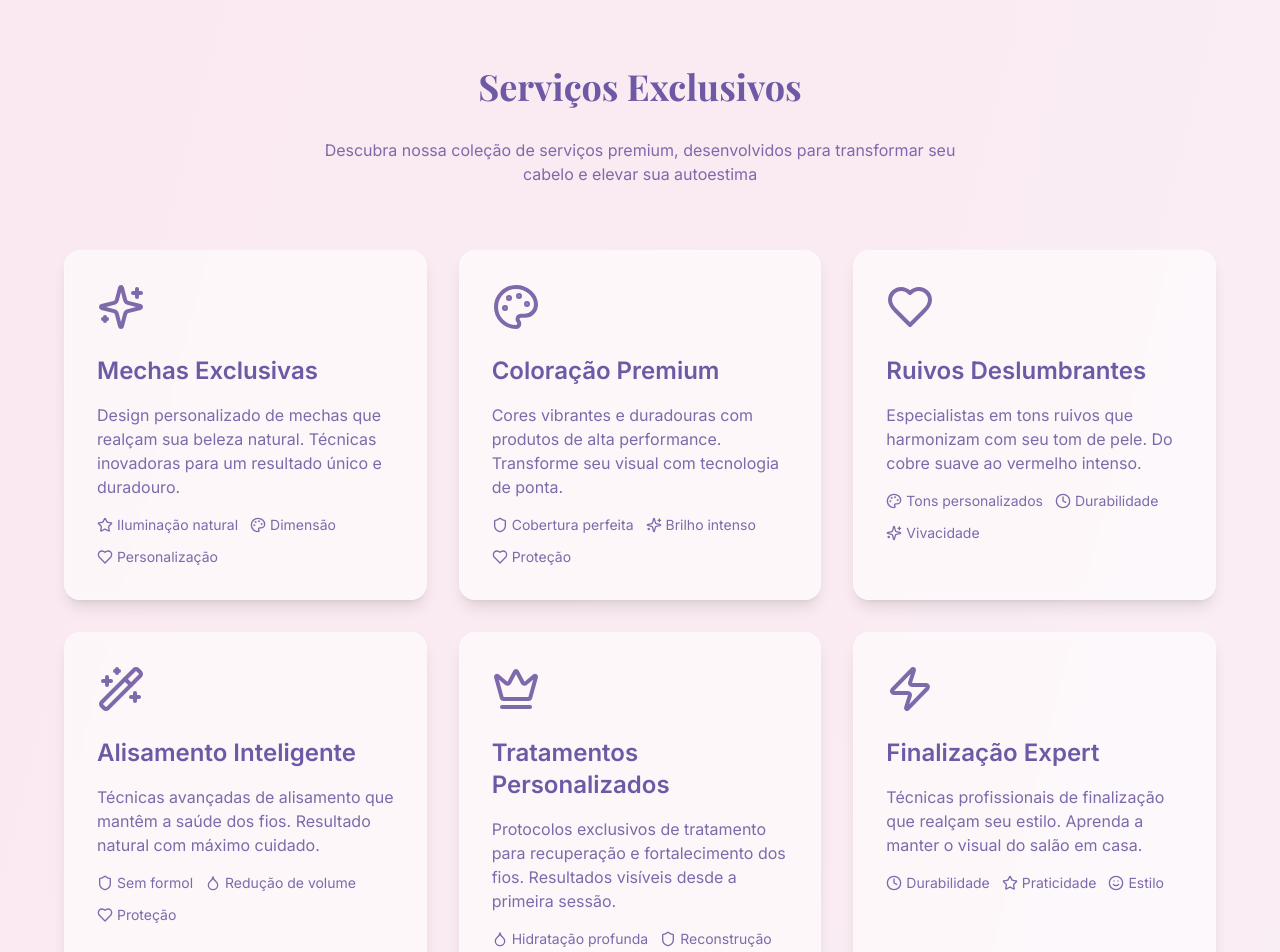
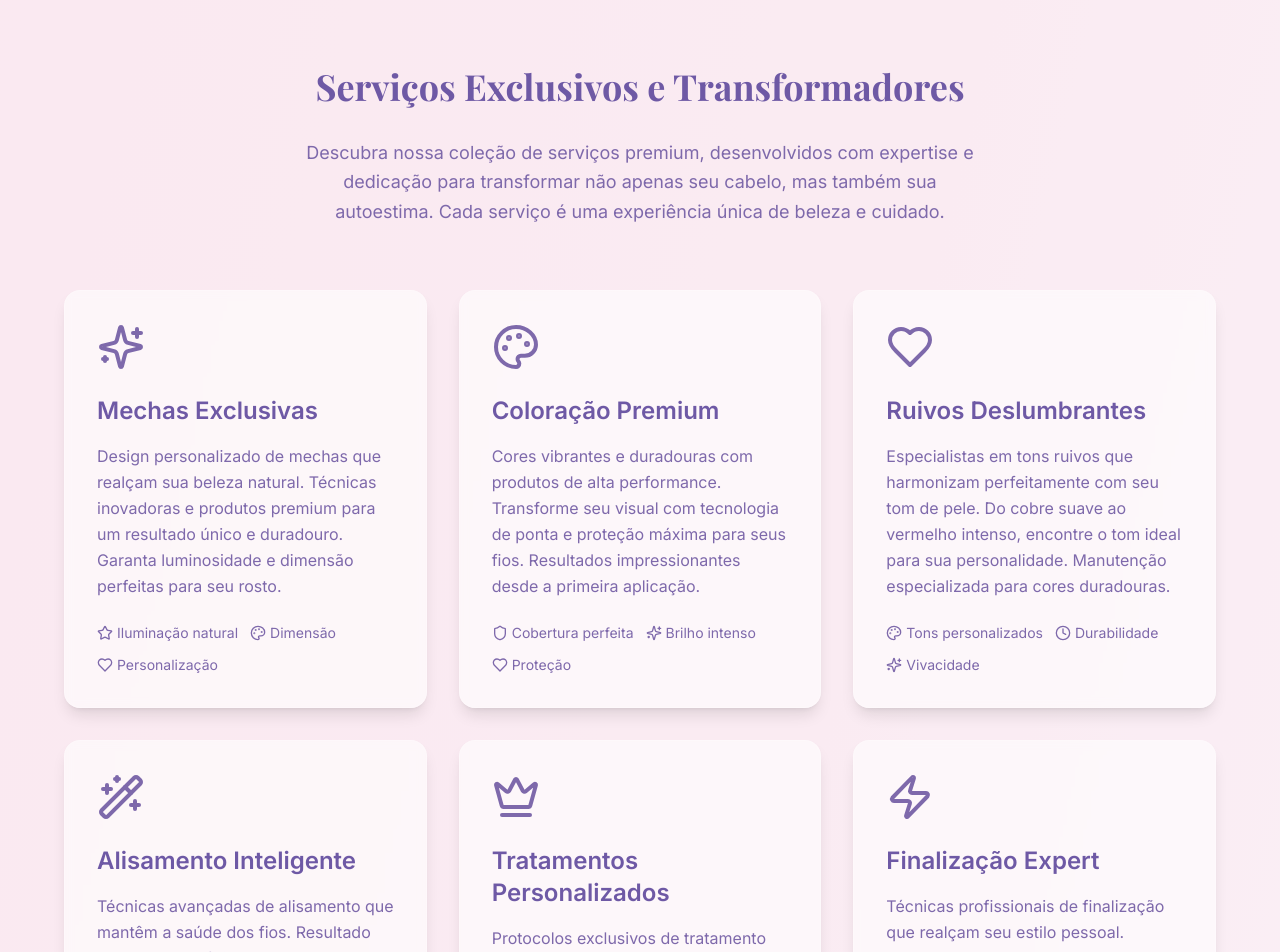
Before and after one commit to afp-danieladiashais-v1/pfalisson-gmail, a React (Vite) app: page / in a window 1280 px wide. Shown: the part 1200-2152 px from the top of the page. Built offline with nearby package versions, Linux system fonts and the light colour scheme.

Commit message:
Restore and restyle removed texts
This commit restores all previously removed texts and improves their styling to enhance the presentation of services and improve user interaction.  The existing color scheme of the website is maintained, and no functionality is affected.

```diff
--- a/src/components/Services.tsx
+++ b/src/components/Services.tsx
@@ -18,13 +18,13 @@ const Services = () => {
           variants={fadeInUp}
           className="text-4xl font-serif font-bold text-center text-primary-600 mb-8"
         >
-          Serviços Exclusivos
+          Serviços Exclusivos e Transformadores
         </motion.h2>
         <motion.p
           variants={fadeInUp}
-          className="text-center text-primary-500 mb-16 max-w-2xl mx-auto"
+          className="text-center text-primary-500 mb-16 max-w-2xl mx-auto text-lg leading-relaxed"
         >
-          Descubra nossa coleção de serviços premium, desenvolvidos para transformar seu cabelo e elevar sua autoestima
+          Descubra nossa coleção de serviços premium, desenvolvidos com expertise e dedicação para transformar não apenas seu cabelo, mas também sua autoestima. Cada serviço é uma experiência única de beleza e cuidado.
         </motion.p>
         <motion.div
           variants={staggerContainer}
@@ -39,7 +39,7 @@ const Services = () => {
             >
               <service.icon className="w-12 h-12 text-primary-500 mb-6" />
               <h3 className="text-2xl font-semibold mb-4 text-primary-600">{service.title}</h3>
-              <p className="text-primary-500 mb-4">{service.description}</p>
+              <p className="text-primary-500 mb-6 leading-relaxed">{service.description}</p>
               <div className="flex flex-wrap gap-3">
                 {service.keywords.map((keyword, idx) => (
                   <motion.div
@@ -55,6 +55,39 @@ const Services = () => {
             </motion.div>
           ))}
         </motion.div>
+        <motion.div
+          variants={fadeInUp}
+          className="text-center mt-12"
+        >
+          <p className="text-primary-600 font-medium text-lg mb-6">
+            Transforme seu visual com quem entende de beleza. Agende agora sua consulta personalizada!
+          </p>
+          <motion.a
+            href="https://wa.me/5534999659886"
+            target="_blank"
+            rel="noopener noreferrer"
+            whileHover={{ scale: 1.05 }}
+            whileTap={{ scale: 0.95 }}
+            className="inline-flex items-center gap-2 bg-primary-600 text-white px-8 py-3 rounded-full font-semibold hover:bg-primary-700 transition-all duration-300 shadow-lg hover:shadow-xl"
+          >
+            Agende seu Horário
+            <motion.svg
+              className="w-5 h-5"
+              fill="none"
+              stroke="currentColor"
+              viewBox="0 0 24 24"
+              animate={{ x: [0, 5, 0] }}
+              transition={{ repeat: Infinity, duration: 1.5 }}
+            >
+              <path
+                strokeLinecap="round"
+                strokeLinejoin="round"
+                strokeWidth={2}
+                d="M17 8l4 4m0 0l-4 4m4-4H3"
+              />
+            </motion.svg>
+          </motion.a>
+        </motion.div>
       </motion.div>
     </section>
   );
--- a/src/data/services.ts
+++ b/src/data/services.ts
@@ -5,7 +5,7 @@ import { Sparkles, Palette, Heart, Wand2, Crown, Zap, Star, Shield, Droplet, Clo
 export const services: Service[] = [
   {
     title: "Mechas Exclusivas",
-    description: "Design personalizado de mechas que realçam sua beleza natural. Técnicas inovadoras para um resultado único e duradouro.",
+    description: "Design personalizado de mechas que realçam sua beleza natural. Técnicas inovadoras e produtos premium para um resultado único e duradouro. Garanta luminosidade e dimensão perfeitas para seu rosto.",
     icon: Sparkles,
     keywords: [
       { text: "Iluminação natural", icon: Star },
@@ -15,7 +15,7 @@ export const services: Service[] = [
   },
   {
     title: "Coloração Premium",
-    description: "Cores vibrantes e duradouras com produtos de alta performance. Transforme seu visual com tecnologia de ponta.",
+    description: "Cores vibrantes e duradouras com produtos de alta performance. Transforme seu visual com tecnologia de ponta e proteção máxima para seus fios. Resultados impressionantes desde a primeira aplicação.",
     icon: Palette,
     keywords: [
       { text: "Cobertura perfeita", icon: Shield },
@@ -25,7 +25,7 @@ export const services: Service[] = [
   },
   {
     title: "Ruivos Deslumbrantes",
-    description: "Especialistas em tons ruivos que harmonizam com seu tom de pele. Do cobre suave ao vermelho intenso.",
+    description: "Especialistas em tons ruivos que harmonizam perfeitamente com seu tom de pele. Do cobre suave ao vermelho intenso, encontre o tom ideal para sua personalidade. Manutenção especializada para cores duradouras.",
     icon: Heart,
     keywords: [
       { text: "Tons personalizados", icon: Palette },
@@ -35,7 +35,7 @@ export const services: Service[] = [
   },
   {
     title: "Alisamento Inteligente",
-    description: "Técnicas avançadas de alisamento que mantêm a saúde dos fios. Resultado natural com máximo cuidado.",
+    description: "Técnicas avançadas de alisamento que mantêm a saúde dos fios. Resultado natural com máximo cuidado. Redução de volume e frizz com tratamentos seguros e eficazes. Cabelos disciplinados por mais tempo.",
     icon: Wand2,
     keywords: [
       { text: "Sem formol", icon: Shield },
@@ -45,7 +45,7 @@ export const services: Service[] = [
   },
   {
     title: "Tratamentos Personalizados",
-    description: "Protocolos exclusivos de tratamento para recuperação e fortalecimento dos fios. Resultados visíveis desde a primeira sessão.",
+    description: "Protocolos exclusivos de tratamento para recuperação e fortalecimento dos fios. Diagnóstico completo e resultados visíveis desde a primeira sessão. Recupere a saúde e beleza natural do seu cabelo.",
     icon: Crown,
     keywords: [
       { text: "Hidratação profunda", icon: Droplet },
@@ -55,7 +55,7 @@ export const services: Service[] = [
   },
   {
     title: "Finalização Expert",
-    description: "Técnicas profissionais de finalização que realçam seu estilo. Aprenda a manter o visual do salão em casa.",
+    description: "Técnicas profissionais de finalização que realçam seu estilo pessoal. Aprenda a manter o visual do salão em casa com dicas exclusivas. Produtos e técnicas selecionados para seu tipo de cabelo.",
     icon: Zap,
     keywords: [
       { text: "Durabilidade", icon: Clock },
@@ -65,7 +65,7 @@ export const services: Service[] = [
   },
   {
     title: "Corte com Visagismo",
-    description: "Análise facial para um corte personalizado com acabamento perfeito e dicas de estilo.",
+    description: "Análise facial completa para um corte verdadeiramente personalizado. Acabamento perfeito e dicas de estilo para valorizar seus traços. Transforme seu visual com um corte que harmoniza com sua personalidade.",
     icon: Scissors,
     keywords: [
       { text: "Identidade visual", icon: Smile },
```
